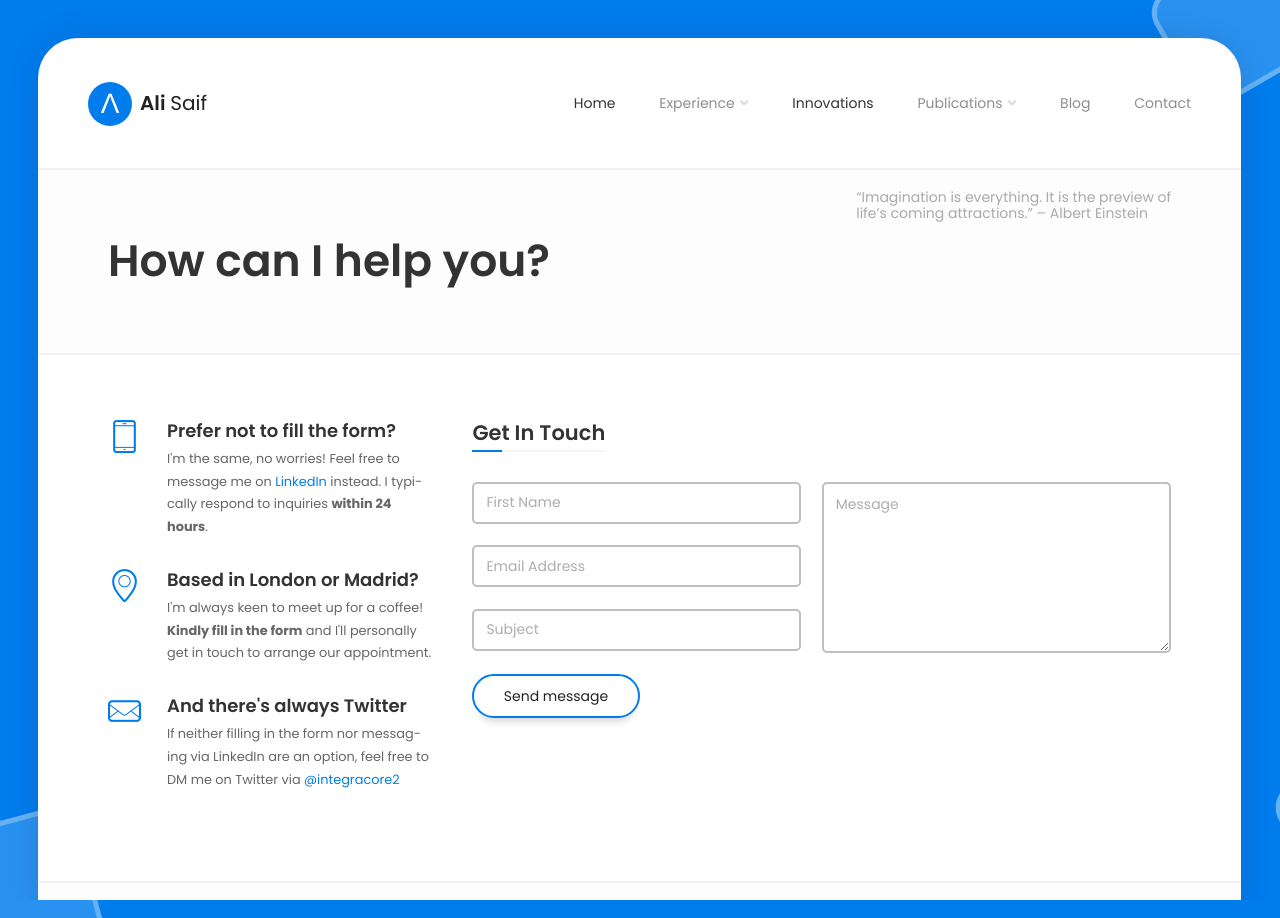
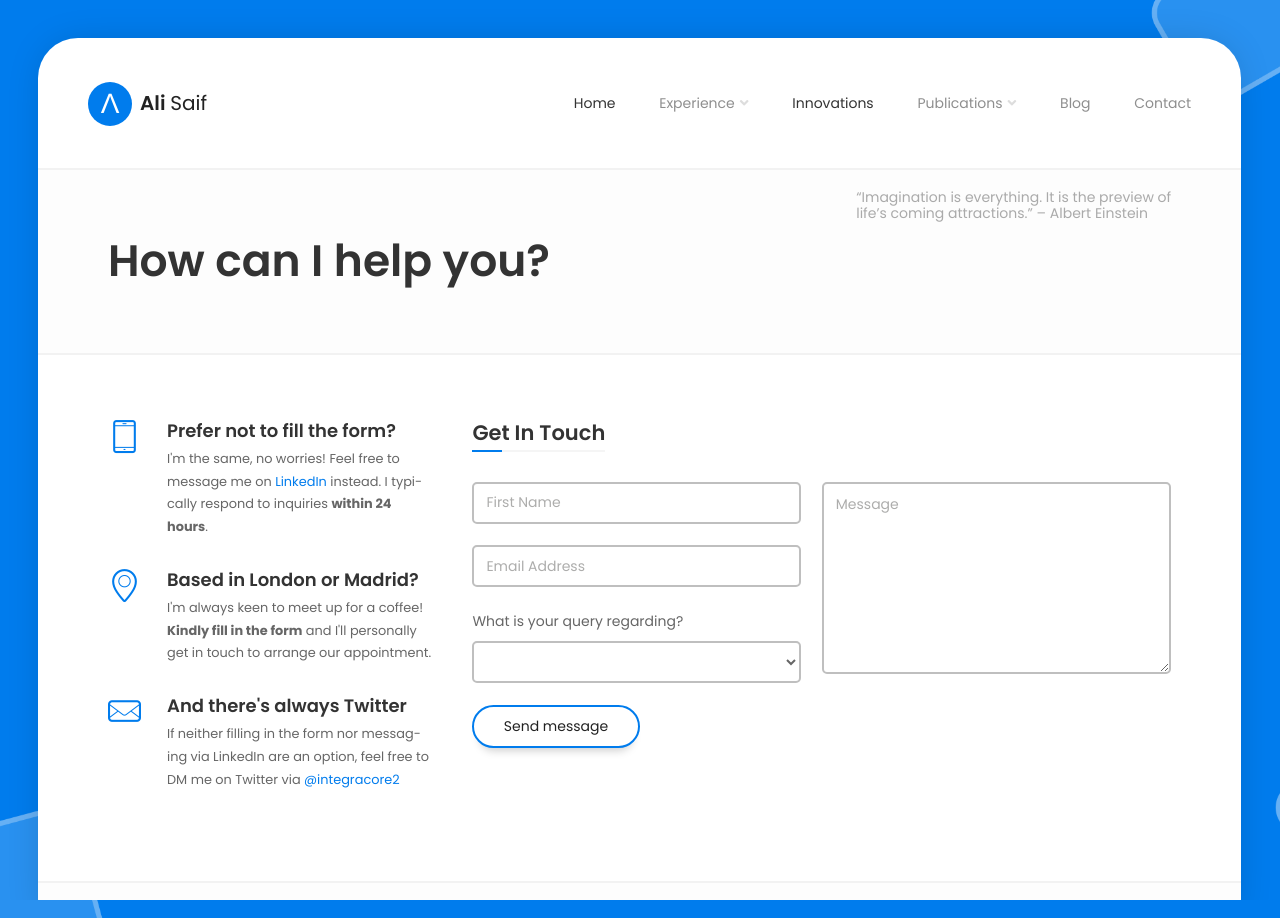
Before and after one commit to integracore2/integracore2.github.io, a Jekyll site: the page built from contact.md, in a window 1280 px wide. Built offline with Jekyll 4.4.1, drawn with Linux system fonts in a browser that asks for light colours.

```diff
--- a/contact.md
+++ b/contact.md
@@ -90,14 +90,18 @@
                         </div>
 
                         <div class="form-group form-group-with-icon">
-                            <input id="{{ site.contact_form.input_subject }}" type="text" name="{{ site.contact_form.input_subject }}" class="form-control" placeholder="Subject" required="required" data-error="Subject is required.">
+                            <label for="{{ site.contact_form.input_subject }}">What is your query regarding?</label>
+                            <select id="{{ site.contact_form.input_subject }}" type="text" name="{{ site.contact_form.input_subject }}" class="form-control" placeholder="Subject" required="required" data-error="Subject is required.">
+                                <option value="AWS">AWS </option>
+                            </select>
+                            <!-- <input id="{{ site.contact_form.input_subject }}" type="text" name="{{ site.contact_form.input_subject }}" class="form-control" placeholder="Subject" required="required" data-error="Subject is required."> -->
                             <div class="form-control-border"></div>
                             <div class="help-block with-errors"></div>
                         </div>
                         </div>
                         <div class="right-column">
                         <div class="form-group form-group-with-icon">
-                            <textarea id="{{ site.contact_form.input_message }}" name="{{ site.contact_form.input_message }}" class="form-control" placeholder="Message" rows="7" required="required" data-error="Please, leave me a message."></textarea>
+                            <textarea id="{{ site.contact_form.input_message }}" name="{{ site.contact_form.input_message }}" class="form-control" placeholder="Message" rows="8" required="required" data-error="Please, leave me a message."></textarea>
                             <div class="form-control-border"></div>
                             <div class="help-block with-errors"></div>
                         </div>
```
